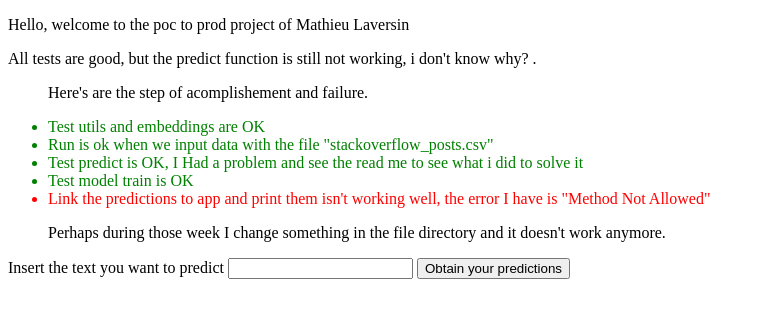
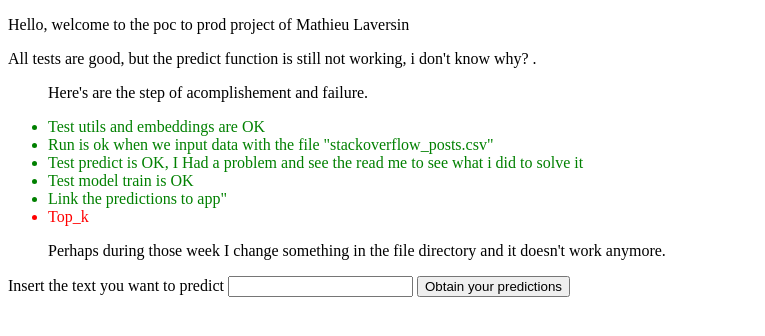
Before and after one commit to mlaversi/PTP_LAVERSIN_V2, a Flask app: page / in a window 1280 px wide. Shown: the top 336 px of the page, without its empty margins (0-765 px from the left). Run offline with Flask 2, Linux system fonts and the light colour scheme.

Commit message:
last one

```diff
--- a/predict/predict/app.py
+++ b/predict/predict/app.py
@@ -6,7 +6,8 @@ from run import TextPredictionModel
 
 
 
-# Doesn't work but it's explained in the ReadMe
+# It works but not the top k...
+
 
 @app.route("/", methods=['POST', 'GET'])
 def index():
--- a/predict/predict/templates/render.html
+++ b/predict/predict/templates/render.html
@@ -12,7 +12,8 @@
     <li style="color: green ;"> Run is ok when we input data with the file "stackoverflow_posts.csv" </li>
   <li style="color: green ;"> Test predict is OK, I Had a problem and see the read me to see what i did to solve it </li>
   <li style="color: green ;"> Test model train is OK </li>
-    <li style="color: red ;"> Link the predictions to app and print them isn't working well, the error I have is "Method Not Allowed"</li>
+    <li style="color: green ;"> Link the predictions to app"</li>
+      <li style="color: red ;"> Top_k </li>
     <p >Perhaps during those week I change something in the file directory and it doesn't work anymore. </p>
 </ul>
   <form name = "Predictions" action="." method="POST">
```
